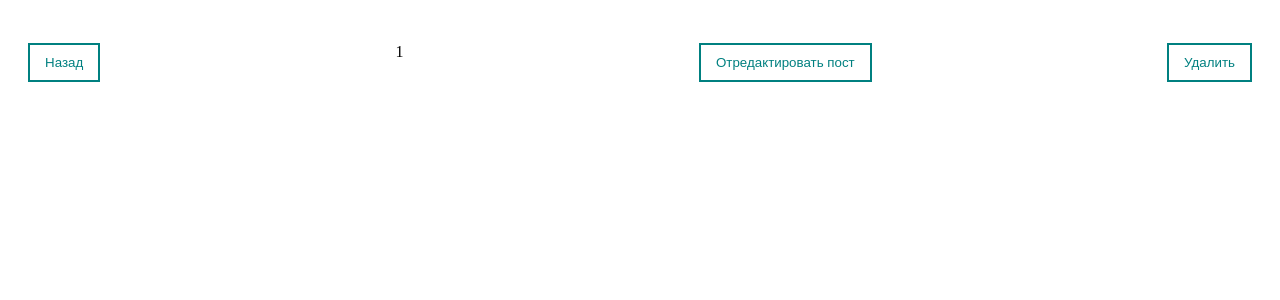
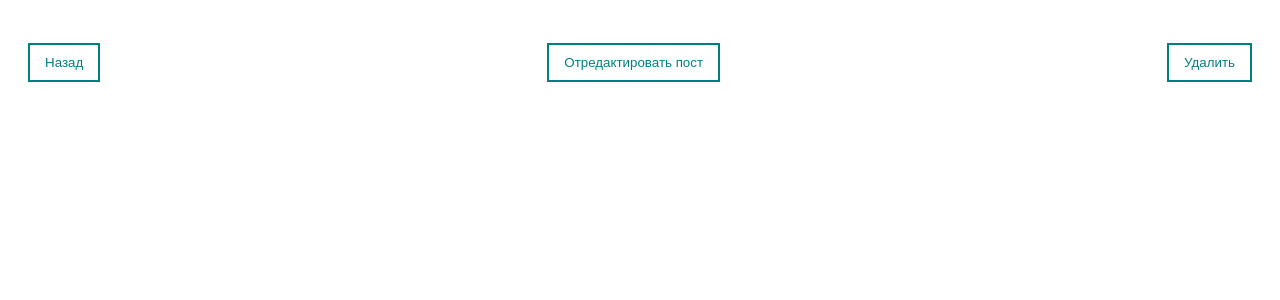
Before and after one commit to Sandreykina/blog-on-vue, a Vue app: page /post/1 in a window 1280 px wide. Shown: the top 300 px of the page. Built offline with nearby package versions, Linux system fonts and the light colour scheme.

Commit message:
fix bug with editPost

```diff
--- a/src/components/pages/PostDetail.vue
+++ b/src/components/pages/PostDetail.vue
@@ -2,7 +2,6 @@
   <div>
     <div class="app__btns">
       <my-button @click="$router.back">Назад</my-button>
-{{this.$route.params.id}}
       <my-button @click="showPopup">  Отредактировать пост </my-button>
       <my-popup v-model:show="popupVisible">
         <edit-post-form @edit="editPost"></edit-post-form>
@@ -56,7 +55,7 @@ export default {
           author: 1,
           title: newpost.title,
           text: newpost.text,
-          created_date: "",
+          created_date: this.post.created_date,
           published_date: "",
         })
         .then((response) => {
```
